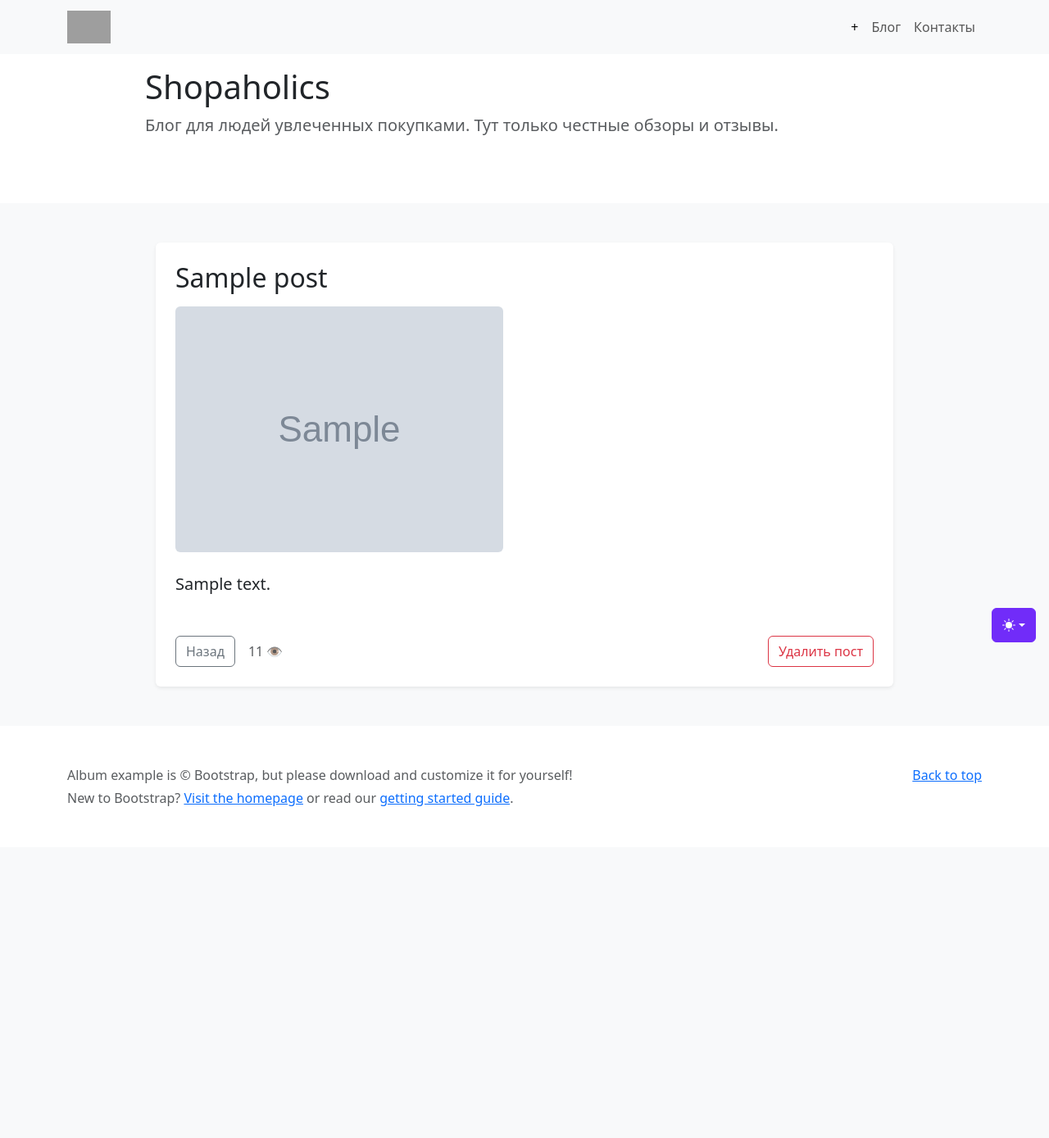
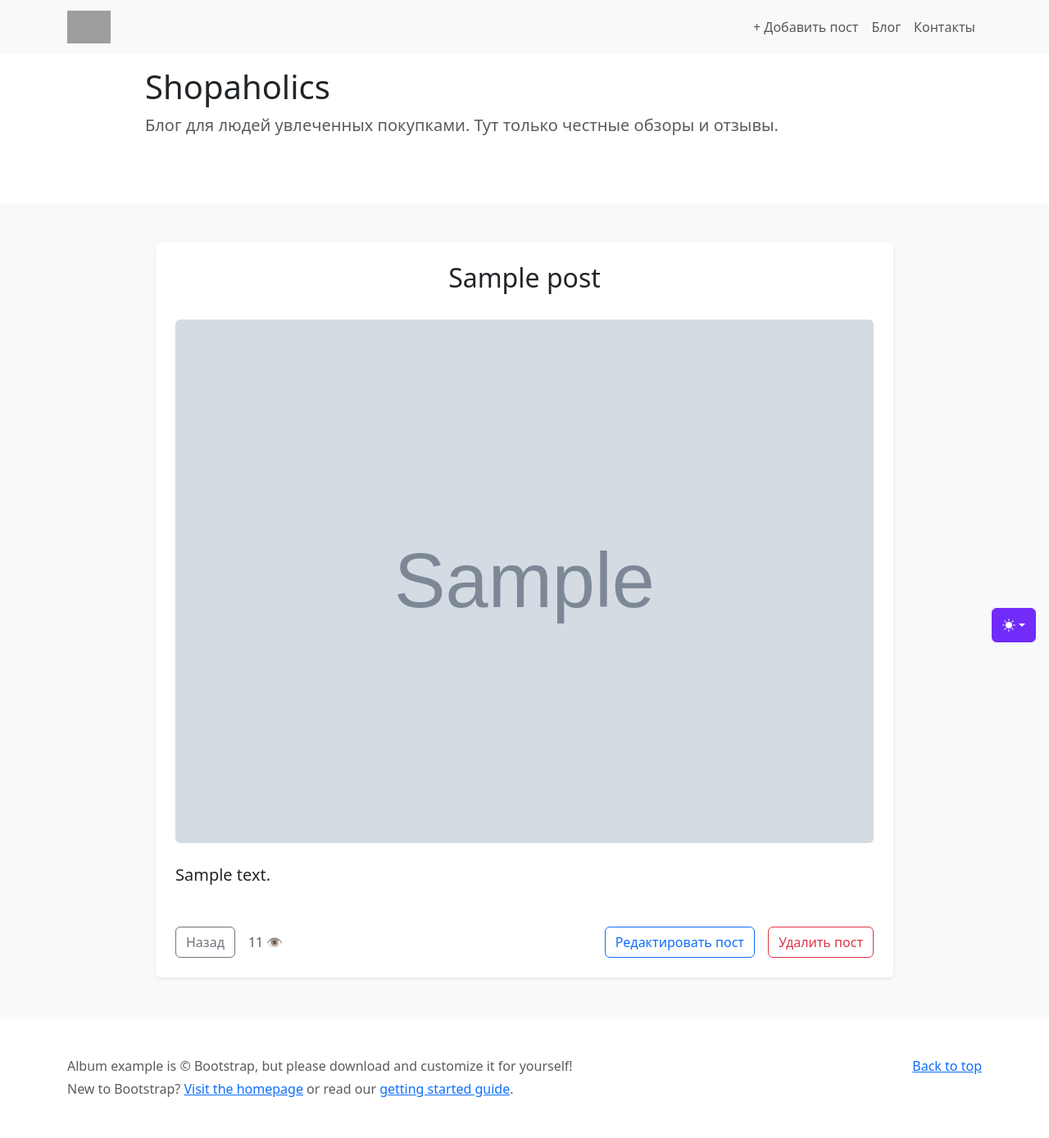
Before and after one commit to Aleksandr-Konoplev/project_three, a Django app: page /blog/posts/1/ in a window 1280 px wide. Shown: the whole page at 82% size. Before the commit the page ends 984 px from the top, so only its background shows below. Run offline with Django 5.2, Linux system fonts and the light colour scheme; tables that the repository leaves empty hold one stand-in row (values such as "Sample post"); grey boxes marked "Sample" are stand-in pictures; grey boxes are pictures that could not be loaded.

Commit message:
task3 in work

```diff
--- a/blog/templates/blog/base.html
+++ b/blog/templates/blog/base.html
@@ -9,7 +9,7 @@
     <meta name="description" content="">
     <meta name="author" content="Mark Otto, Jacob Thornton, and Bootstrap contributors">
     <meta name="generator" content="Astro v5.13.2">
-    <title>Блог Тони Макарони</title>
+    <title>Блог Шопоголики</title>
     <link rel="canonical" href="https://getbootstrap.com/docs/5.3/examples/album/">
     <script src="{% static 'blog/js/color-modes.js' %}"></script>
     <link href="{% static 'blog/css/bootstrap.min.css' %}" rel="stylesheet">
--- a/blog/templates/blog/includes/inc_menu.html
+++ b/blog/templates/blog/includes/inc_menu.html
@@ -15,7 +15,7 @@
         <div class="collapse navbar-collapse" id="navbarNav">
             <ul class="navbar-nav ms-auto">
                 <li class="nav-item">
-                    <a class="nav-link active" aria-current="page" href="{% url 'blog:post_create' %}">+</a>
+                    <a class="nav-link" aria-current="page" href="{% url 'blog:post_create' %}">+ Добавить пост</a>
                 </li>
                 <li class="nav-item">
                     <a class="nav-link" href="{% url 'blog:posts_list' %}">Блог</a>
--- a/blog/templates/blog/post_detail.html
+++ b/blog/templates/blog/post_detail.html
@@ -8,11 +8,11 @@
         <div class="card border-0 shadow-sm mx-auto" style="max-width: 900px;">
             <div class="card-body p-4">
 
-                <h2 class="card-title mb-3">{{ post.title }}</h2>
+                <h2 class="card-title mb-3 text-center">{{ post.title }}</h2>
 
                 {% if post.image %}
                     <img src="{{ post.image|media_filter }}"
-                         class="img-fluid rounded mb-4"
+                         class="img-fluid rounded mb-4 mt-3 w-100"
                          alt="{{ post.title }}">
                 {% endif %}
 
@@ -20,7 +20,7 @@
                     {{ post.content }}
                 </div>
 
-                <div class="d-flex align-items-center mt-5">
+                <div class="d-flex justify-content-between align-items-center mt-5">
 
                     <!-- Левая группа -->
                     <div class="d-flex align-items-center gap-3">
@@ -33,11 +33,18 @@
                         </span>
                     </div>
 
-                    <!-- Правая кнопка -->
-                    <a href="{% url 'blog:post_delete' post.pk %}"
-                       class="btn btn-outline-danger ms-auto">
-                        Удалить пост
-                    </a>
+                    <!-- Правая группа -->
+                    <div class="d-flex align-items-center gap-3">
+                        <a href="{% url 'blog:post_update' post.pk %}"
+                           class="btn btn-outline-primary ms-auto">
+                            Редактировать пост
+                        </a>
+
+                        <a href="{% url 'blog:post_delete' post.pk %}"
+                           class="btn btn-outline-danger ms-auto">
+                            Удалить пост
+                        </a>
+                    </div>
 
                 </div>
 
--- a/blog/views.py
+++ b/blog/views.py
@@ -10,6 +10,11 @@ class PostsListView(ListView):
     model = Post
     template_name = 'blog/posts_list.html'
     context_object_name = 'posts'
+
+    def get_queryset(self):
+        queryset = super().get_queryset()
+        queryset = queryset.filter(publication_flag=True)
+        return queryset
 
 
 class PostDetailView(DetailView):
@@ -27,7 +32,7 @@ class PostDetailView(DetailView):
 class PostCreateView(CreateView):
     model = Post
     template_name = 'blog/post_form.html'
-    fields = ('title', 'content', 'image',)
+    fields = ('title', 'content', 'image', 'publication_flag',)
     success_url = reverse_lazy('blog:posts_list')
 
 
```
